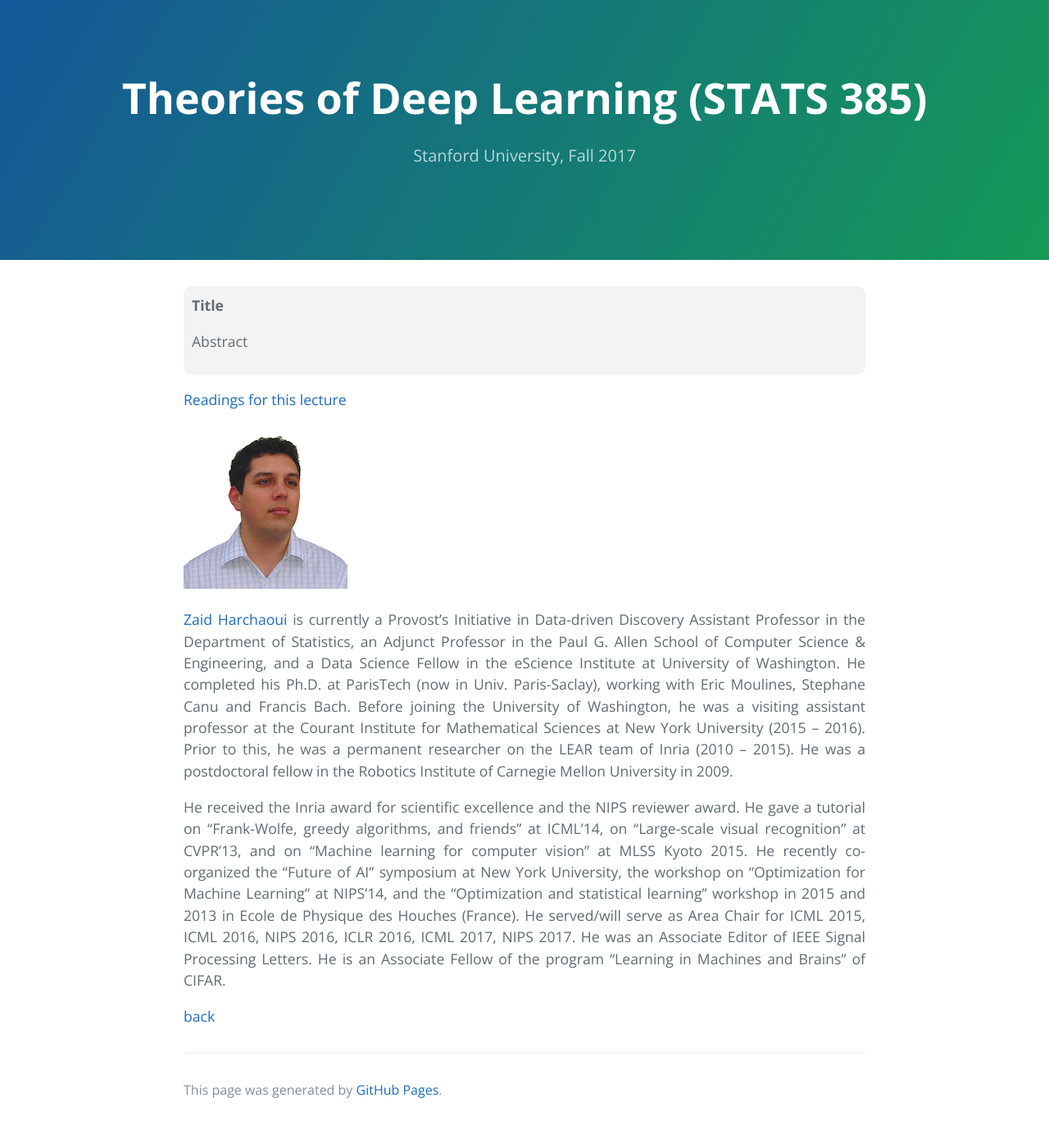
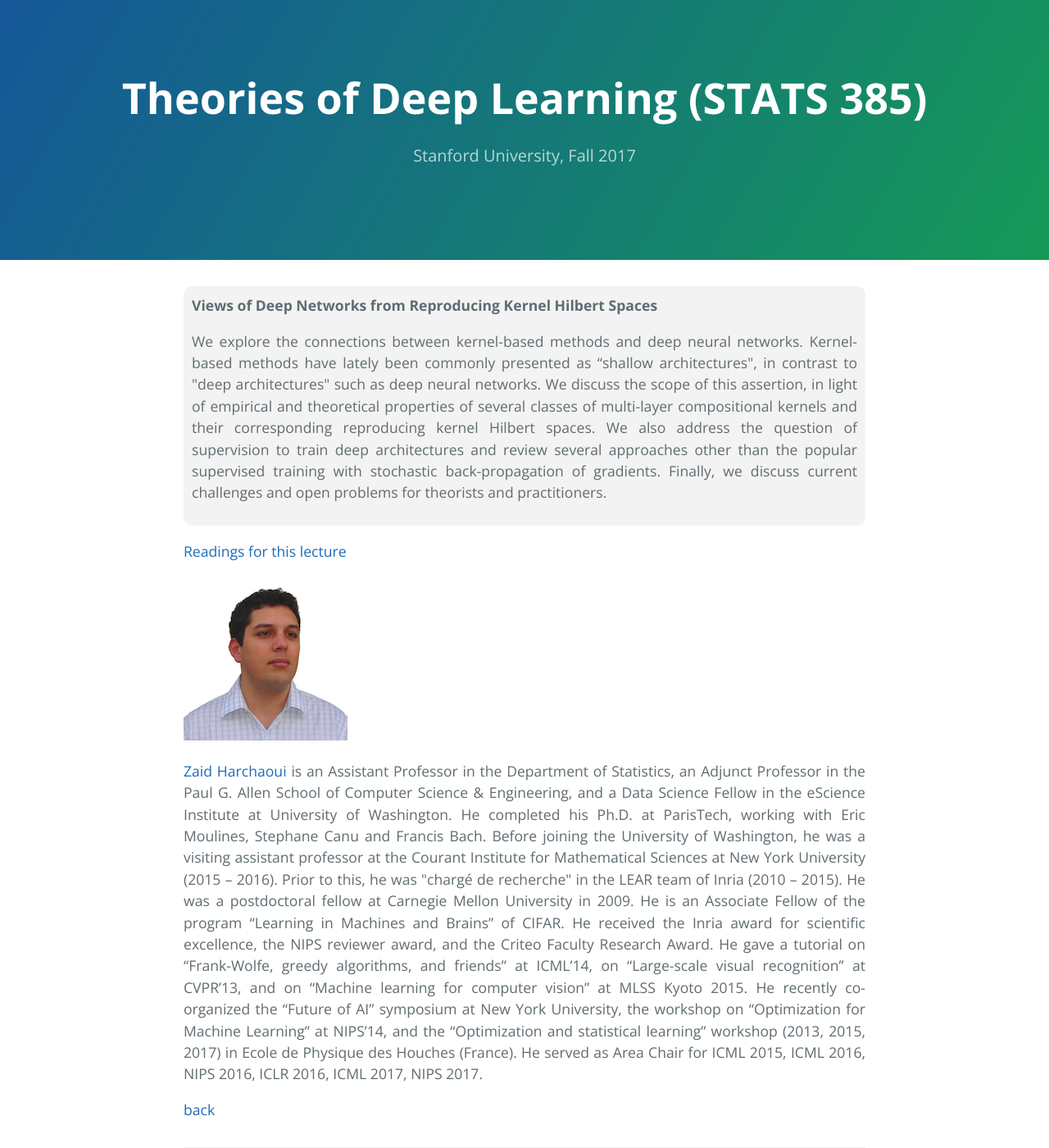
Before and after one commit to stats385/stats385.github.io, a Jekyll site: the page built from harchaoui_lecture.md, in a window 1280 px wide and 1400 px high. Shown: the whole window at 82% size. Built offline with Jekyll 4.4.1, drawn with Linux system fonts in a browser that asks for light colours; our own code applies the rules of GitHub Pages for plain Markdown files; the repository's description, which GitHub fills in, is left out.

Commit message:
readings lecture 6

```diff
--- a/harchaoui_lecture.md
+++ b/harchaoui_lecture.md
@@ -1,15 +1,48 @@
 <div class="abstract">
 
-<strong>Title</strong>
-<p align="justify">Abstract</p>
+<strong>Views of Deep Networks from Reproducing Kernel Hilbert Spaces</strong>
+<p align="justify">
+We explore the connections between kernel-based methods and deep
+neural networks. Kernel-based methods have lately been commonly
+presented as “shallow architectures", in contrast to "deep
+architectures" such as deep neural networks. We discuss the scope of
+this assertion, in light of empirical and theoretical properties of
+several classes of multi-layer compositional kernels and their
+corresponding reproducing kernel Hilbert spaces. We also address the
+question of supervision to train deep architectures and review several
+approaches other than the popular supervised training with stochastic
+back-propagation of gradients. Finally, we discuss current challenges
+and open problems for theorists and practitioners.
+</p>
 </div>
 [Readings for this lecture](readings#lecture-6)
 
 
 ![Zaid Harchaoui](/assets/img/zaid.png)
 
-<p align="justify"><a href="http://faculty.washington.edu/zaid/bio.html">Zaid Harchaoui</a> is currently a Provost’s Initiative in Data-driven Discovery Assistant Professor in the Department of Statistics, an Adjunct Professor in the Paul G. Allen School of Computer Science & Engineering, and a Data Science Fellow in the eScience Institute at University of Washington. He completed his Ph.D. at ParisTech (now in Univ. Paris-Saclay), working with Eric Moulines, Stephane Canu and Francis Bach. Before joining the University of Washington, he was a visiting assistant professor at the Courant Institute for Mathematical Sciences at New York University (2015 – 2016). Prior to this, he was a permanent researcher on the LEAR team of Inria (2010 – 2015). He was a postdoctoral fellow in the Robotics Institute of Carnegie Mellon University in 2009.</p>
+<p align="justify"><a href="http://faculty.washington.edu/zaid/bio.html">Zaid Harchaoui</a> is an Assistant Professor in the Department of
+Statistics, an Adjunct Professor in the Paul G. Allen School of
+Computer Science & Engineering, and a Data Science Fellow in the
+eScience Institute at University of Washington. He completed his Ph.D.
+at ParisTech, working with Eric Moulines, Stephane Canu and Francis
+Bach. Before joining the University of Washington, he was a visiting
+assistant professor at the Courant Institute for Mathematical Sciences
+at New York University (2015 – 2016). Prior to this, he was "chargé de
+recherche" in the LEAR team of Inria (2010 – 2015). He was a
+postdoctoral fellow at Carnegie Mellon University in 2009.
 
-<p align="justify">He received the Inria award for scientific excellence and the NIPS reviewer award. He gave a tutorial on “Frank-Wolfe, greedy algorithms, and friends” at ICML’14, on “Large-scale visual recognition” at CVPR’13, and on “Machine learning for computer vision” at MLSS Kyoto 2015. He recently co-organized the “Future of AI” symposium at New York University, the workshop on “Optimization for Machine Learning” at NIPS’14, and the “Optimization and statistical learning” workshop in 2015 and 2013 in Ecole de Physique des Houches (France). He served/will serve as Area Chair for ICML 2015, ICML 2016, NIPS 2016, ICLR 2016, ICML 2017, NIPS 2017. He was an Associate Editor of IEEE Signal Processing Letters. He is an Associate Fellow of the program “Learning in Machines and Brains” of CIFAR.</p>
+He is an Associate Fellow of the program “Learning in Machines and
+Brains” of CIFAR. He received the Inria award for scientific
+excellence, the NIPS reviewer award, and the Criteo Faculty Research
+Award. He gave a tutorial on “Frank-Wolfe, greedy algorithms, and
+friends” at ICML’14, on “Large-scale visual recognition” at CVPR’13,
+and on “Machine learning for computer vision” at MLSS Kyoto 2015. He
+recently co-organized the “Future of AI” symposium at New York
+University, the workshop on “Optimization for Machine Learning” at
+NIPS’14, and the “Optimization and statistical learning” workshop
+(2013, 2015, 2017) in Ecole de Physique des Houches (France). He
+served as Area Chair for ICML 2015, ICML 2016, NIPS 2016, ICLR 2016,
+ICML 2017, NIPS 2017.
+</p>
 
 [back](./)
```
Also changed, not shown: readings.md (+27 -7 lines), 1 other file.
